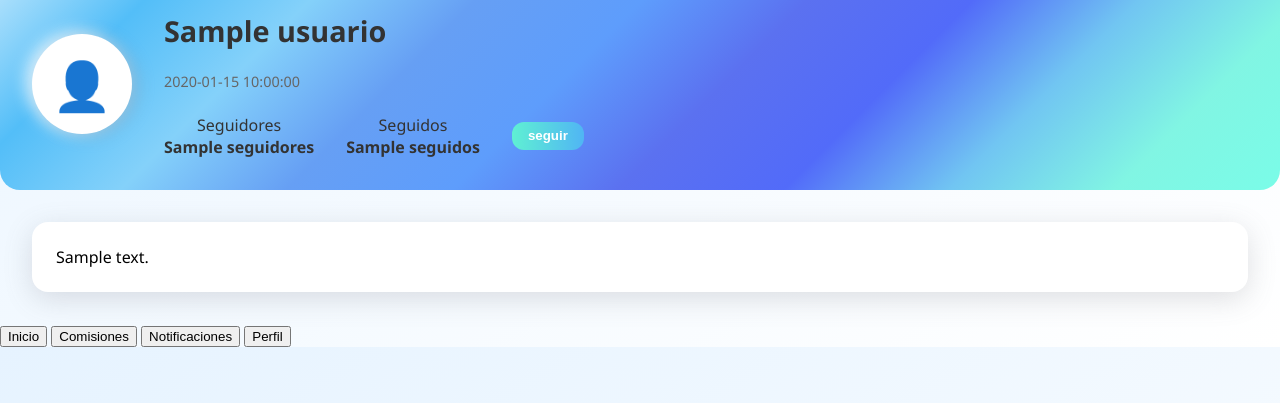
After one commit to Maria1600/proyecto_final_ComArt, a Flask app: template commArt/templates/perfil.html in a window 1280 px wide. The commit adds this page. Shown: the part 397-800 px from the top of the page. Run offline with Flask 3, Linux system fonts and the light colour scheme; the template is opened without the code that fills it: most values are stand-ins (such as "Sample title", 1, 10 or a date in 2020); parts of the project's set-up code (start-up, migrations or seed data) failed here and were passed over.

Commit message:
Medio empezada interfaz de perfil y modificadas algunas rutas de los html

```diff
--- /dev/null
+++ b/commArt/static/css/perfilStyle.css
@@ -0,0 +1,256 @@
+/* === General === */
+body {
+  margin: 0;
+  font-family: 'Segoe UI', sans-serif;
+  background: linear-gradient(to bottom right, #e6f3ff, #ffffff);
+}
+
+.hidden {
+  display: none;
+}
+
+/* === Navbar === */
+.nav {
+  display: flex;
+  align-items: center;
+  justify-content: space-between;
+  padding: 1rem 2rem;
+  background-color: white;
+  box-shadow: rgba(100, 100, 111, 0.2) 0px 7px 29px 0px;
+  position: sticky;
+  top: 0;
+  z-index: 10;
+}
+
+.logo {
+  display: flex;
+  align-items: center;
+  cursor: pointer;
+}
+
+.logo img {
+  height: 40px;
+  margin-right: 0.5rem;
+}
+
+.titulo-app {
+  font-size: 1.5rem;
+  font-weight: bold;
+  background: linear-gradient(
+    to right,
+    #53bef8,
+    #669ff4,
+    #5b71f0,
+    #71c5f2,
+    #81f5e3
+  );
+  -webkit-background-clip: text;
+  -webkit-text-fill-color: transparent;
+}
+
+/* === Buscador === */
+.search-container input {
+  padding: 0.5rem 1rem;
+  border-radius: 25px;
+  border: none;
+  box-shadow: rgba(136, 165, 191, 0.4) 0px 2px 10px;
+  width: 200px;
+}
+
+/* === Perfil Icono + Dropdown === */
+.perfil-icono {
+  position: relative;
+  cursor: pointer;
+}
+
+.perfil-icono img {
+  width: 40px;
+  height: 40px;
+  border-radius: 50%;
+  box-shadow: rgba(136, 165, 191, 0.48) 6px 2px 16px 0px,
+              rgba(255, 255, 255, 0.8) -6px -2px 16px 0px;
+}
+
+.dropdown-menu {
+  position: absolute;
+  top: 50px;
+  right: 0;
+  background: white;
+  border-radius: 10px;
+  box-shadow: 0 2px 10px rgba(0,0,0,0.1);
+  overflow: hidden;
+}
+
+.dropdown-menu a {
+  display: block;
+  padding: 0.75rem 1.25rem;
+  text-decoration: none;
+  color: #333;
+  font-weight: 500;
+  transition: background 0.2s ease;
+}
+
+.dropdown-menu a:hover {
+  background-color: #f0f0f0;
+}
+
+.dropdown-menu a:last-child {
+  color: #f8536b;
+}
+
+/* === Menú inferior === */
+.menu-inferior {
+  display: flex;
+  justify-content: space-around;
+  background: linear-gradient(to top, #dce1ff, #f0f3ff);
+  padding: 0.5rem;
+  position: sticky;
+  bottom: 0;
+}
+
+.menu-inferior button {
+  flex: 1;
+  padding: 0.75rem;
+  border: none;
+  background: none;
+  font-weight: 500;
+  color: #5b71f0;
+  transition: background 0.2s;
+}
+
+.menu-inferior button.activo {
+  background: #d0d5ff;
+  border-radius: 10px;
+}
+
+/* === Cuerpo === */
+.perfil-encabezado {
+    display: flex;
+    align-items: center;
+    background: linear-gradient(
+        135deg,
+        #b5e3fc,
+        #53bef8,
+        #84d1fa,
+        #669ff4,
+        #5e9dfc,
+        #5b71f0,
+        #526bf9,
+        #71c5f2,
+        #81f5e3,
+        #7afce8
+    );
+    padding: 2rem;
+    border-radius: 0 0 20px 20px;
+    gap: 2rem;
+}
+
+.avatar-contenedor {
+    background: white;
+    border-radius: 50%;
+    width: 100px;
+    height: 100px;
+    display: flex;
+    align-items: center;
+    justify-content: center;
+    font-size: 3rem;
+    box-shadow: rgba(136, 165, 191, 0.48) 6px 2px 16px 0px,
+                rgba(255, 255, 255, 0.8) -6px -2px 16px 0px;
+}
+
+.perfil-info {
+    display: flex;
+    flex-direction: column;
+    gap: 0.5rem;
+    color: #333;
+}
+
+.perfil-info h2 {
+    margin: 0;
+    font-size: 1.8rem;
+}
+
+.fecha-creacion {
+    font-size: 0.9rem;
+    color: #666;
+}
+
+.seguimiento {
+    display: flex;
+    gap: 2rem;
+    align-items: center;
+}
+
+.seguimiento div {
+    text-align: center;
+}
+
+.boton-seguir {
+    padding: 0.4rem 1rem;
+    background: linear-gradient(to right, #5ff0d3, #50b5f4);
+    color: white;
+    border: none;
+    border-radius: 12px;
+    cursor: pointer;
+    font-weight: bold;
+}
+
+.descripcion-caja {
+    margin: 2rem;
+    padding: 1.5rem;
+    background: white;
+    border-radius: 16px;
+    box-shadow: rgba(100, 100, 111, 0.2) 0px 7px 29px 0px;
+    position: relative;
+}
+
+.descripcion-caja p {
+    margin: 0;
+    white-space: pre-line;
+}
+
+textarea {
+    width: 100%;
+    height: 8rem;
+    padding: 1rem;
+    font-size: 1rem;
+    border-radius: 12px;
+    border: 1px solid #ccc;
+    resize: none;
+}
+
+.btn-editar {
+    position: absolute;
+    bottom: 1rem;
+    right: 1rem;
+    background: none;
+    border: none;
+    color: #10cdaf;
+    font-size: 1.5rem;
+    cursor: pointer;
+}
+
+.botones-edicion {
+    margin-top: 1rem;
+    display: flex;
+    justify-content: flex-end;
+    gap: 1rem;
+}
+
+.btn-guardar {
+    background-color: #27d3b9;
+    color: white;
+    border: none;
+    padding: 0.5rem 1rem;
+    border-radius: 10px;
+    cursor: pointer;
+}
+
+.btn-cancelar {
+    background-color: #f8536b;
+    color: white;
+    border: none;
+    padding: 0.5rem 1rem;
+    border-radius: 10px;
+    text-decoration: none;
+}
--- a/commArt/templates/busqueda.html
+++ b/commArt/templates/busqueda.html
@@ -20,7 +20,7 @@
         <img src="{{ url_for('static', filename='img/user_icon.png') }}" alt="Usuario">
         <div id="dropdown" class="dropdown-menu hidden">
             <a href="{{ url_for('perfil') }}">Ver perfil</a>
-            <a href="{{ url_for('logout') }}"><i class="fa fa-sign-out-alt"></i> Cerrar sesión</a>
+            <a href="{{ url_for('login') }}"><i class="fa fa-sign-out-alt"></i> Cerrar sesión</a>
         </div>
     </div>
 </nav>
@@ -62,7 +62,7 @@
         {% if perfiles %}
         <div class="resultados">
             {% for perfil in perfiles %}
-            <div class="resultado-perfil">
+            <div class="resultado-perfil" onclick="location.href='{{ url_for('perfil/perfil.id') }}'">
                 <span class="icono-usuario">👤</span>
                 <span class="nombre-usuario">{{ perfil.nombre }}</span>
                 <div class="tags">
--- a/commArt/templates/crear_comision.html
+++ b/commArt/templates/crear_comision.html
@@ -23,7 +23,7 @@
         <img src="{{ url_for('static', filename='img/user-icon.png') }}" alt="Usuario">
         <div id="dropdown" class="dropdown-menu hidden">
             <a href="{{ url_for('perfil') }}">Ver perfil</a>
-            <a href="{{ url_for('logout') }}"><i class="fa fa-sign-out-alt"></i> Cerrar sesión</a>
+            <a href="{{ url_for('login') }}"><i class="fa fa-sign-out-alt"></i> Cerrar sesión</a>
         </div>
     </div>
 </nav>
@@ -47,7 +47,7 @@
         <label for="descripcion">Escribe aquí tu pedido detalladamente:</label>
         <textarea id="descripcion" name="descripcion" rows="6" required></textarea>
         <div class="boton-publicar-container">
-            <button type="submit" class="boton-primario">Crear comisión</button>
+            <button type="submit" class="boton-primario" onclick="location.href='{{ url_for('perfil') }}'" >Crear comisión</button>
         </div>
     </form>
 </div>
--- a/commArt/templates/crear_publicacion.html
+++ b/commArt/templates/crear_publicacion.html
@@ -27,7 +27,7 @@
             <img src="{{ url_for('static', filename='img/user-icon.png') }}" alt="Usuario">
             <div id="dropdown" class="dropdown-menu hidden">
                 <a href="{{ url_for('perfil') }}">Ver perfil</a>
-                <a href="{{ url_for('logout') }}"><i class="fa fa-sign-out-alt"></i> Cerrar sesión</a>
+                <a href="{{ url_for('login') }}"><i class="fa fa-sign-out-alt"></i> Cerrar sesión</a>
             </div>
         </div>
     </nav>
@@ -54,7 +54,7 @@
             </div>
         </div>
 
-        <button class="btn-publicar">Publicar</button>
+        <button class="btn-publicar" onclick="location.href='{{ url_for('perfil') }}'">Publicar</button>
     </div>
 </div>
 </body>
--- a/commArt/templates/notificaciones.html
+++ b/commArt/templates/notificaciones.html
@@ -20,7 +20,7 @@
         <img src="{{ url_for('static', filename='img/user_icon.png') }}" alt="Usuario">
         <div id="dropdown" class="dropdown-menu hidden">
             <a href="{{ url_for('perfil') }}">Ver perfil</a>
-            <a href="{{ url_for('logout') }}"><i class="fa fa-sign-out-alt"></i> Cerrar sesión</a>
+            <a href="{{ url_for('login') }}"><i class="fa fa-sign-out-alt"></i> Cerrar sesión</a>
         </div>
     </div>
 </nav>
--- /dev/null
+++ b/commArt/templates/perfil.html
@@ -0,0 +1,80 @@
+<!DOCTYPE html>
+<html lang="es">
+<head>
+    <meta charset="UTF-8">
+    <title>Notificaciones</title>
+    <link rel="stylesheet" href="{{ url_for('static', filename='css/perfilStyle.css') }}">
+</head>
+<body>
+
+<!-- Navbar -->
+<nav class="navbar">
+    <div class="logo" onclick="location.href='{{ url_for('inicio') }}'">
+        <img src="{{ url_for('static', filename='img/logo.png') }}" alt="Logo">
+        <span class="nombre-app">ComArt</span>
+    </div>
+    <div class="search-container">
+        <input type="text" placeholder="Buscar...">
+    </div>
+    <div class="icono-usuario" onclick="toggleDropdown()">
+        <img src="{{ url_for('static', filename='img/user_icon.png') }}" alt="Usuario">
+        <div id="dropdown" class="dropdown-menu hidden">
+            <a href="{{ url_for('perfil') }}">Ver perfil</a>
+            <a href="{{ url_for('login') }}"><i class="fa fa-sign-out-alt"></i> Cerrar sesión</a>
+        </div>
+    </div>
+</nav>
+
+<div class="perfil-encabezado">
+    <div class="avatar-contenedor">
+        <span class="icono-usuario">👤</span>
+    </div>
+    <div class="perfil-info">
+        <h2>{{ usuario.nombre }}</h2>
+        <p class="fecha-creacion">{{ usuario.fecha_creacion }}</p>
+        <div class="seguimiento">
+            <div>Seguidores<br><strong>{{ usuario.seguidores }}</strong></div>
+            <div>Seguidos<br><strong>{{ usuario.seguidos }}</strong></div>
+            {% if es_logado %}
+            <!-- No se muestra botón de seguir -->
+            {% else %}
+            <form method="POST" action="/seguir">
+                <input type="hidden" name="usuario_id" value="{{ usuario.id }}">
+                <button class="boton-seguir" type="submit">seguir</button>
+            </form>
+            {% endif %}
+        </div>
+    </div>
+</div>
+
+<div class="descripcion-caja">
+    {% if es_logado %}
+    {% if modo_edicion %}
+    <form method="POST" action="/guardar-descripcion">
+        <textarea name="nueva_descripcion">{{ usuario.descripcion }}</textarea>
+        <div class="botones-edicion">
+            <button type="submit" class="btn-guardar">✔</button>
+            <a href="/perfil" class="btn-cancelar">✖</a>
+        </div>
+    </form>
+    {% else %}
+    <p>{{ usuario.descripcion }}</p>
+    <form method="GET" action="/perfil?editar=1">
+        <button class="btn-editar">✎</button>
+    </form>
+    {% endif %}
+    {% else %}
+    <p>{{ usuario.descripcion }}</p>
+    {% endif %}
+</div>
+
+<!-- Footer -->
+<footer class="footer">
+    <button onclick="location.href='{{ url_for('inicio') }}'" class="boton-footer">Inicio</button>
+    <button onclick="location.href='{{ url_for('comisiones') }}'" class="boton-footer">Comisiones</button>
+    <button onclick="location.href='{{ url_for('notificaciones') }}'" class="boton-footer">Notificaciones</button>
+    <button onclick="location.href='{{ url_for('perfil') }}'" class="boton-footer activo">Perfil</button>
+</footer>
+
+</body>
+</html>
```
Also changed, not shown: commArt/templates/inicio.html (+12 -10 lines).
